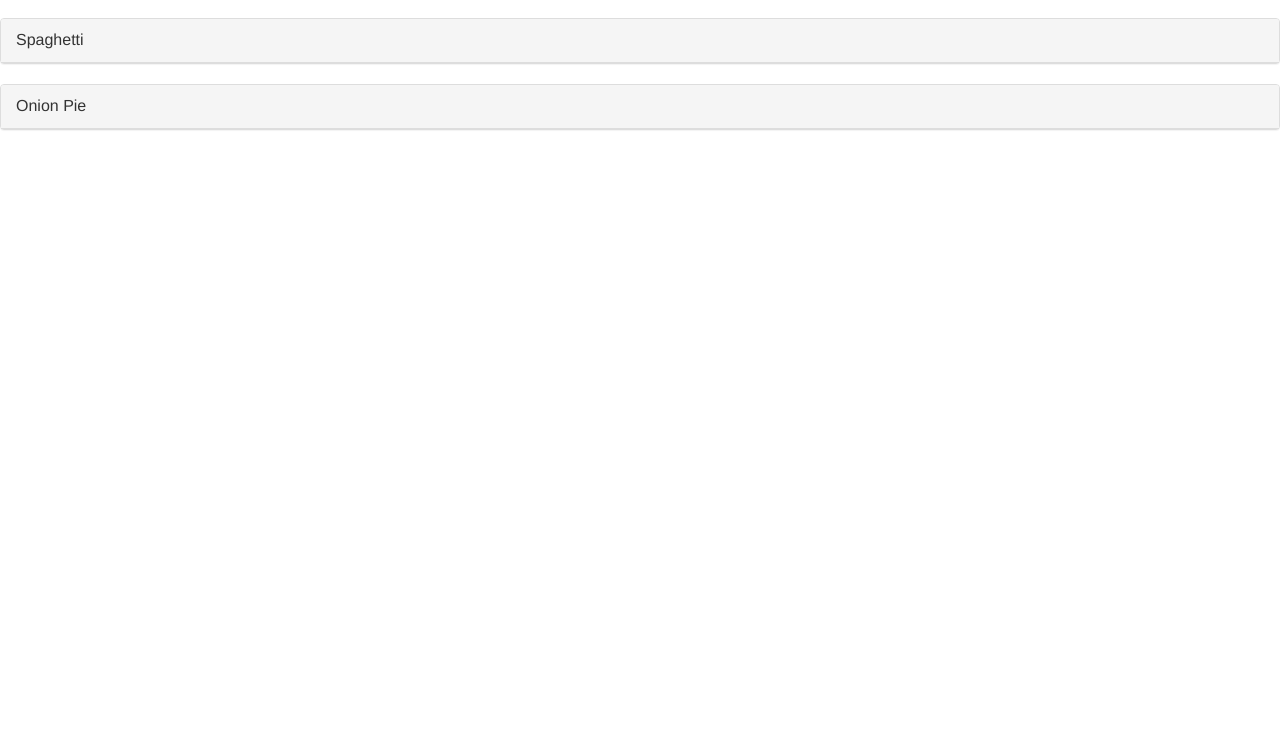
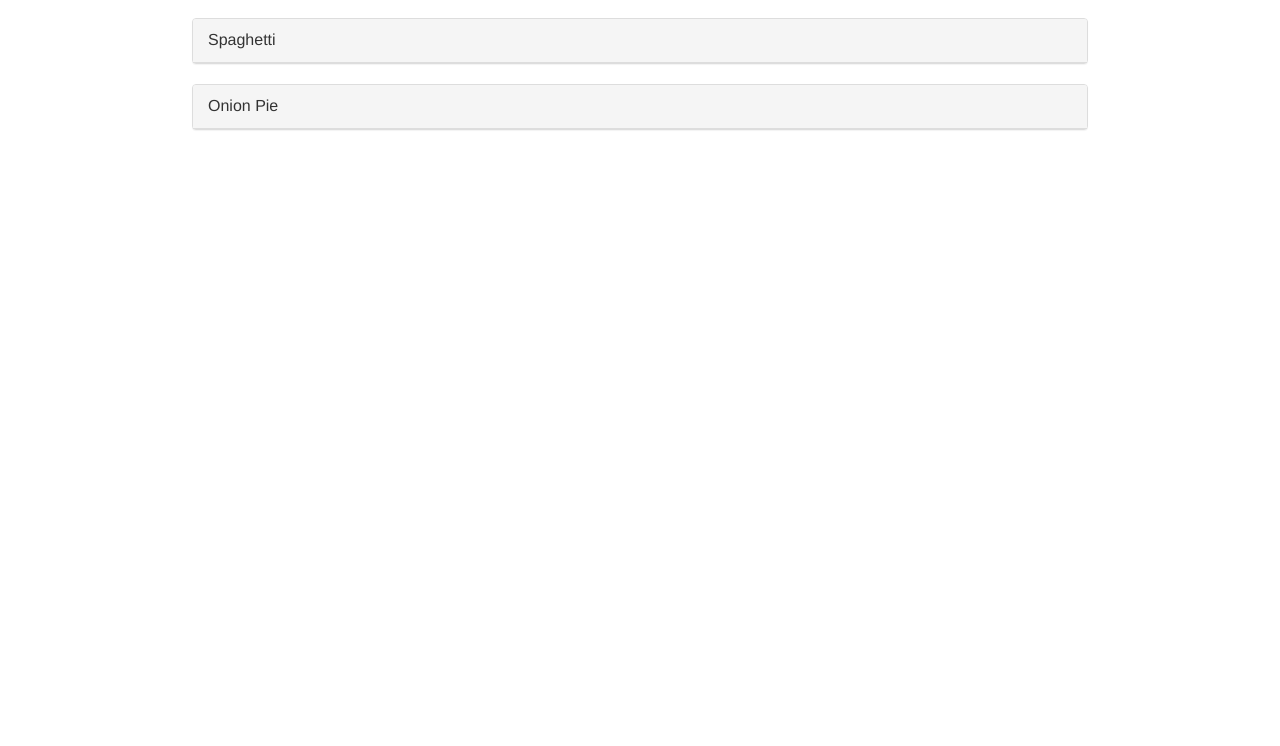
Before and after one commit to rkaramc/fcc-recipe-box, a React app: page / in a window 1280 px wide. Shown: the part 54-800 px from the top of the page. Built offline with nearby package versions, Linux system fonts and the light colour scheme.

Commit message:
add compiled index.css

```diff
--- a/src/index.css
+++ b/src/index.css
@@ -1,4 +1,7 @@
 .recipe-box-app * {
   font-family: Helvetica Neue, Arial, Helvetica, sans-serif; }
+  .recipe-box-app * .content-area {
+    padding-left: 15%;
+    padding-right: 15%; }
 
 /*# sourceMappingURL=index.css.map */
```
